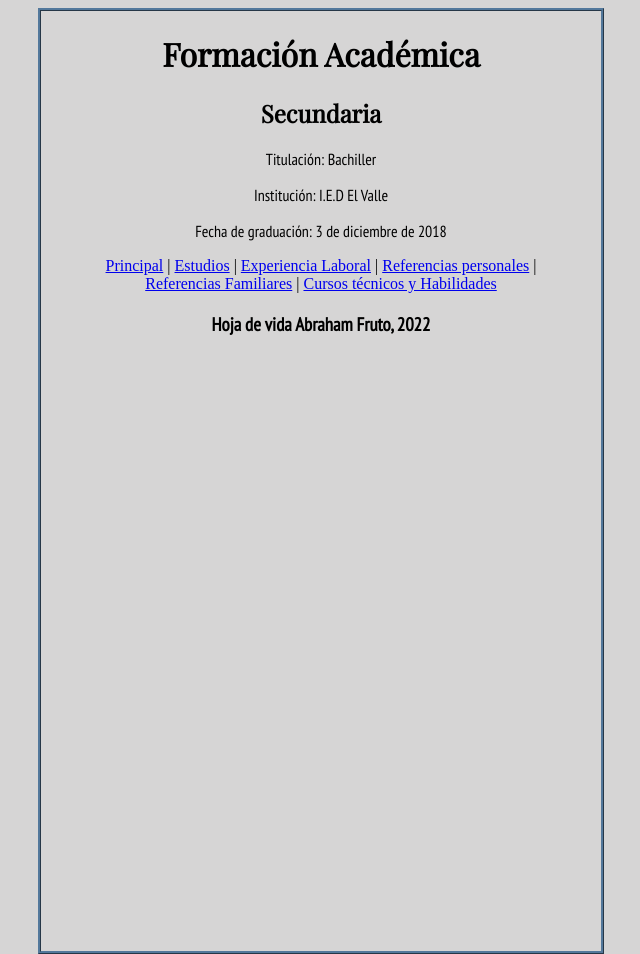
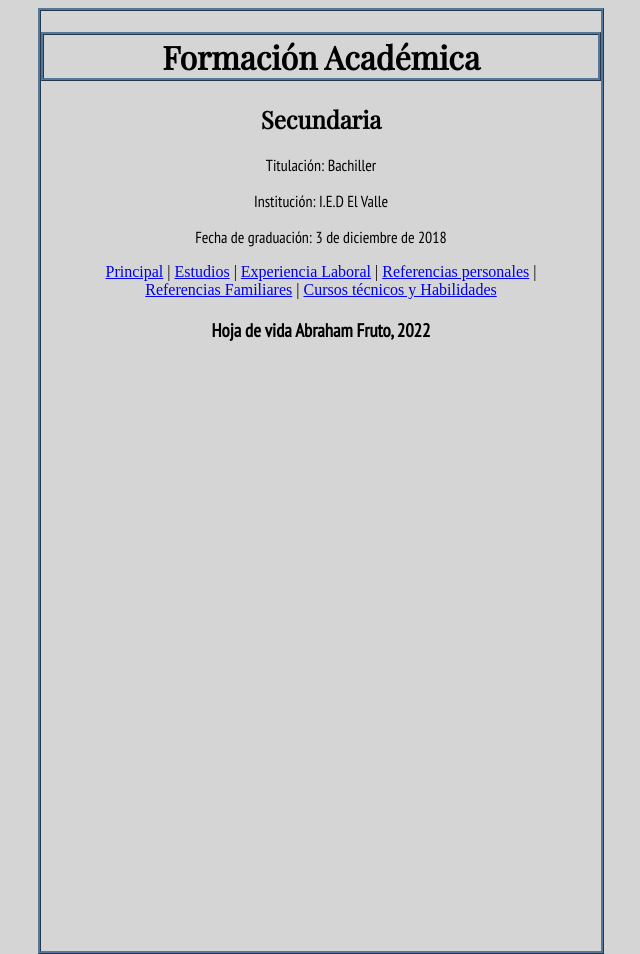
Before and after one commit to ElSantoKchon/HojaDeVida, a plain HTML site: page estudios.html in a window 1280 px wide. Shown: the whole page, without its empty margins (319-959 px from the left). Drawn offline with nearby package versions, Linux system fonts and the light colour scheme.

Commit message:
Update estudios.html

```diff
--- a/estudios.html
+++ b/estudios.html
@@ -7,7 +7,7 @@
     <link rel="preconnect" href="https://fonts.gstatic.com" crossorigin>
     <link href="https://fonts.googleapis.com/css2?family=PT+Sans+Narrow&family=Playfair+Display&display=swap"
         rel="stylesheet">
-    <title>Principal</title>
+    <title>Formación Acedémica</title>
     <style>
         body {
             height: 940px;
@@ -37,7 +37,7 @@
 
 <body bgcolor="#D6D5D5" style="border: ridge rgb(83, 120, 155);">
     <center>
-        <h1>Formación Académica</h1>
+        <h1 style="border: ridge rgb(83, 120, 155);">Formación Académica</h1>
         <h2>Secundaria</h2>
         <p>Titulación: Bachiller</p>
         <p>Institución: I.E.D El Valle</p>
```
